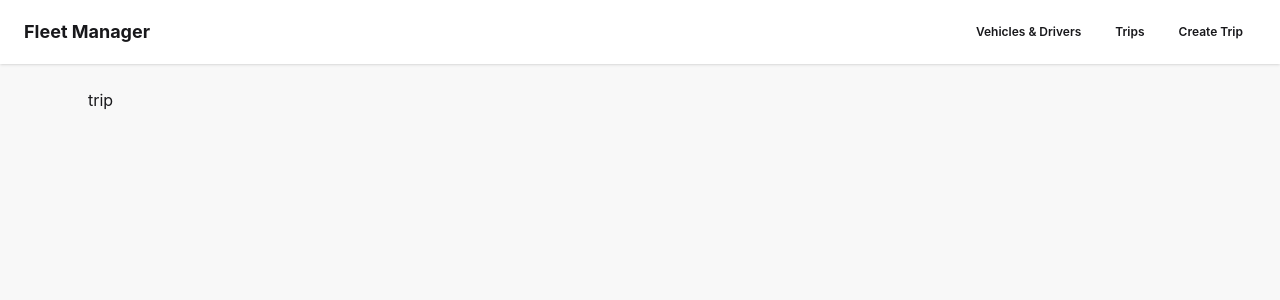
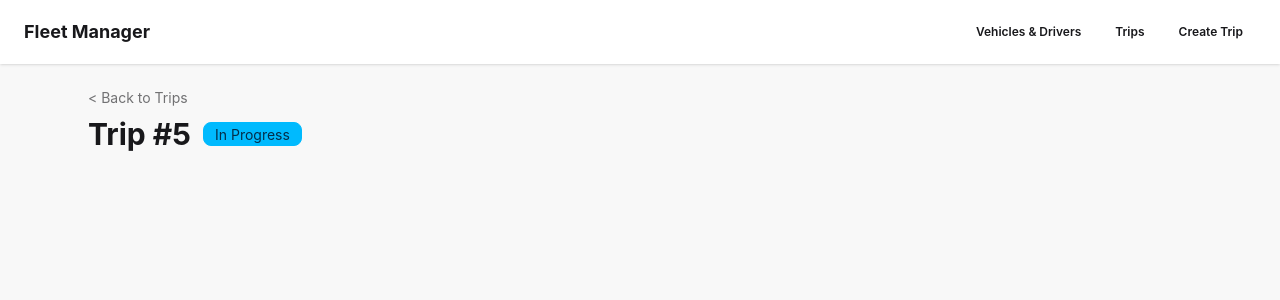
Before and after one commit to NAIT-SDEV2451/SDEV2451-Fall-2026-A01-Instructor-Examples, a React (Vite) app in the folder 5_building_frontends_from_mockups_start/vehiclefleet_frontend/: page /trips/1 in a window 1280 px wide. Shown: the top 300 px of the page. Built offline with nearby package versions, Linux system fonts and the light colour scheme.

Commit message:
class progress pushed

```diff
--- a/5_building_frontends_from_mockups_start/vehiclefleet_frontend/src/pages/TripDetailPage.jsx
+++ b/5_building_frontends_from_mockups_start/vehiclefleet_frontend/src/pages/TripDetailPage.jsx
@@ -1,14 +1,27 @@
 // let's get the first trip from the mockdata
 import { TRIPS } from "../mockData";
-
+import BackButton from "../components/BackButton";
 
 export default function TripDetailPage() {
-  // let's select the first one
-  const trip = TRIPS[0]
-  console.log(trip)
+  // let's select the one
+  const trip = TRIPS[4] // in our mock data the endtime for the 4 is null
+  // create a variable called in progress to see if the end time is null
+  const isInProgress = trip.end_time === null
+
   return <>
-    {/* <div className="flex flex-col gap-6"> */}
-      <h1>trip</h1>
-    {/* </div> */}
+    <div className="flex flex-col gap-6">
+      <div>
+        {/* back button */}
+        <BackButton to={`/trips`} label="Back to Trips" />
+        {/* Title */}
+        <div class="flex items-center gap-3">
+          <h1 className="text-3xl font-bold">Trip #{trip.id}</h1>
+          { isInProgress &&
+            <span className="badge badge-info">In Progress</span>
+          }
+        </div>
+      </div>
+
+    </div>
   </>
 }
```
